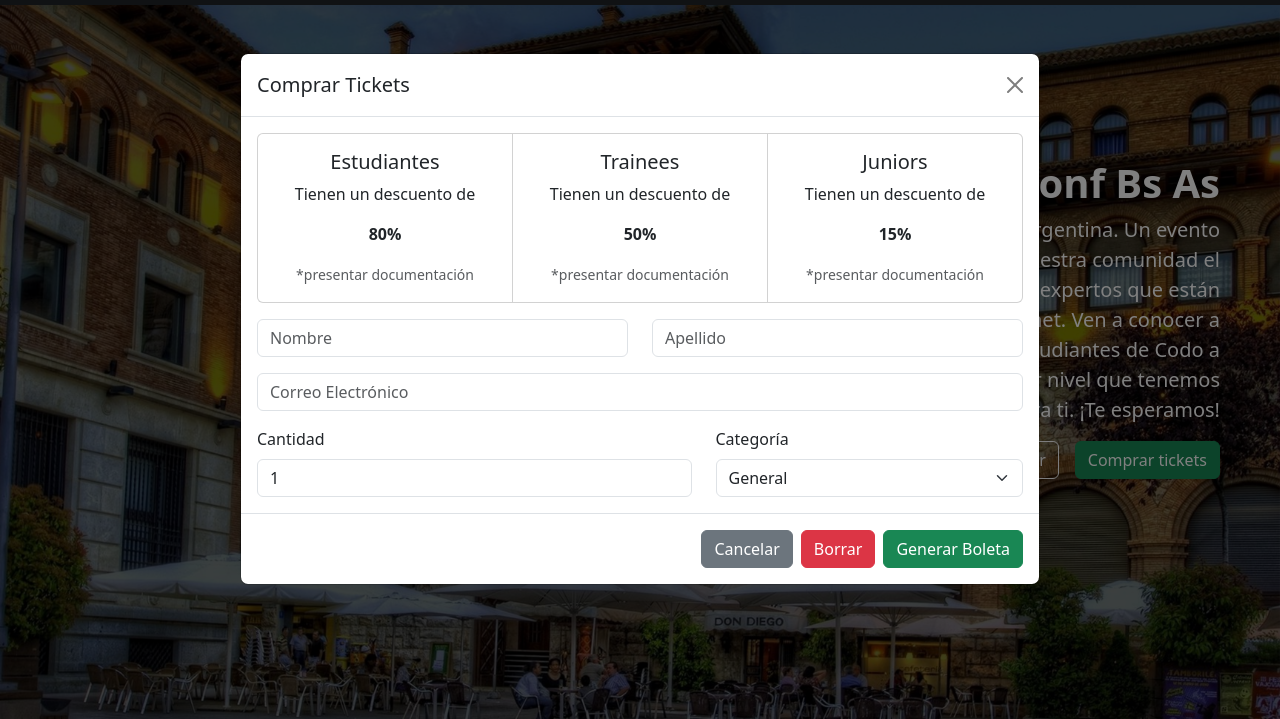
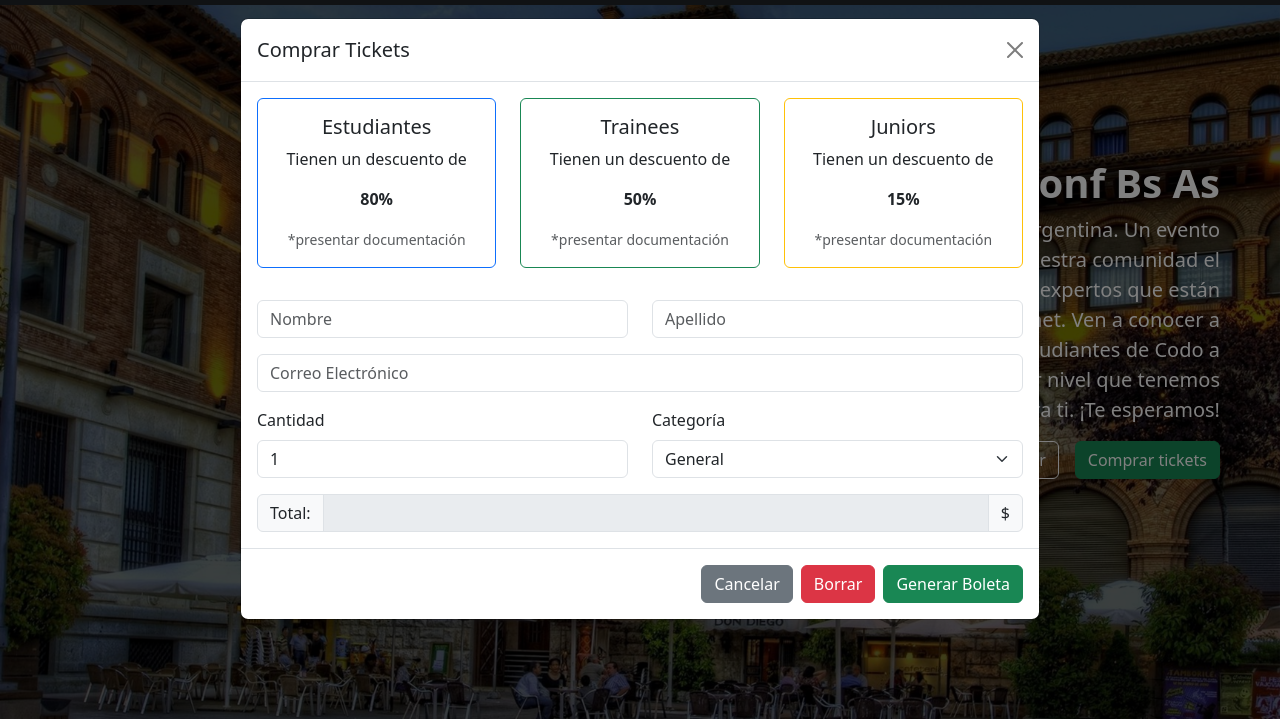
Before and after one commit to mclaudiod/Projecto-Integrador, a plain HTML site: page index.html in a window 1280 px wide. Both pictures are taken after a click on the link "Comprar tickets". Shown: the part 81-800 px from the top of the page. Drawn offline with Linux system fonts and the light colour scheme.

Commit message:
modal changes

```diff
--- a/index.html
+++ b/index.html
@@ -77,8 +77,9 @@
 
                 <form class="d-flex flex-column">
                     <div class="modal-body pb-0">
-                        <div class="card-group mb-3">
-                            <div class="card">
+                        <div class="row mb-3">
+                            <div class="col-lg-4 mb-3 mb--0">
+                                <div class="card h-100 border-primary">
                                     <div class="card-body text-center">
                                         <h5 class="card-title">Estudiantes</h5>
                                         <p class="card-text">Tienen un descuento de</p>
@@ -86,8 +87,10 @@
                                         <p class="card-text"><small class="text-body-secondary">*presentar documentación</small></p>
                                     </div>
                                 </div>
+                            </div>
 
-                            <div class="card">
+                            <div class="col-lg-4 mb-3 mb--0">
+                                <div class="card h-100 border-success">
                                     <div class="card-body text-center">
                                         <h5 class="card-title">Trainees</h5>
                                         <p class="card-text">Tienen un descuento de</p>
@@ -95,8 +98,10 @@
                                         <p class="card-text"><small class="text-body-secondary">*presentar documentación</small></p>
                                     </div>
                                 </div>
+                            </div>
 
-                            <div class="card">
+                            <div class="col-lg-4 mb-3 mb--0">
+                                <div class="card h-100 border-warning">
                                     <div class="card-body text-center">
                                         <h5 class="card-title">Juniors</h5>
                                         <p class="card-text">Tienen un descuento de</p>
@@ -105,41 +110,47 @@
                                     </div>
                                 </div>
                             </div>
+                        </div>
 
-                        <div class="d-flex justify-content-between column-gap-4 mb-3 mb-md-0 flex-column flex-md-row">
-                            <div class="flex-grow-1 mb-3">
+                        <div class="row">
+                            <div class="col-lg-6 mb-3">
                                 <label type="hidden" for="name-ticket" class="form-label d-none"></label>
                                 <input type="text" class="form-control" id="name-ticket" placeholder="Nombre">
                             </div>
 
-                            <div class="flex-grow-1">
+                            <div class="col-lg-6 mb-3">
                                 <label type="hidden" for="surname-ticket" class="form-label d-none"></label>
                                 <input type="text" class="form-control" id="surname-ticket" placeholder="Apellido">
                             </div>
                         </div>
 
-                        <div class="flex-grow-1 mb-3">
+                        <div class="mb-3">
                             <label type="hidden" for="email-ticket" class="form-label d-none"></label>
                             <input type="text" class="form-control" id="email-ticket" placeholder="Correo Electrónico">
                         </div>
 
-                        <div class="d-flex justify-content-between column-gap-4 mb-3 mb-md-0 flex-column flex-md-row">
-                            <div class="flex-grow-1 mb-3">
+                        <div class="row">
+                            <div class="col-lg-6 mb-3">
                                 <label for="quantity-ticket" class="form-label">Cantidad</label>
                                 <input type="number" class="form-control" id="quantity-ticket" value="1">
                             </div>
 
-                            <div class="flex-grow-1">
+                            <div class="col-lg-6 mb-3">
                                 <label for="category-ticket" class="form-label">Categoría</label>
-                                <select class="form-control form-select" id="category-ticket">
+                                <select class="form-select" id="category-ticket">
                                     <option value="general">General</option>
-                                    <option value="student">Estudiante</option>
-                                    <option value="trainee">Trainee</option>
-                                    <option value="junior">Junior</option>
+                                    <option value="students">Estudiantes</option>
+                                    <option value="trainees">Trainees</option>
+                                    <option value="juniors">Juniors</option>
                                 </select>
                             </div>
                         </div>
 
+                        <div class="input-group mb-3">
+                            <span class="input-group-text">Total:</span>
+                            <input type="text" class="form-control" aria-label="Amount (to the nearest dollar)" disabled>
+                            <span class="input-group-text">$</span>
+                        </div>
                     </div>
 
                     <div class="modal-footer">
@@ -214,7 +225,7 @@
     </section>
 
     <section id="convertirse">
-        <div class="container d-grid gap-2 col-12 col-xl-6 mx-auto my-4">
+        <div class="container col-xxl-6 col-xl-8 col-lg-10 col-12 mx-auto my-4">
             <div class="text-center">
                 <p class="text-uppercase mb-0 text-secondary">Conviértete en un</p>
                 <h2 class="text-uppercase mt-0 fw-semibold">Orador</h2>
@@ -222,13 +233,13 @@
             </div>
 
             <form class="d-flex flex-column">
-                <div class="d-flex justify-content-between column-gap-4 mb-3 mb-md-0 flex-column flex-md-row">
-                    <div class="flex-grow-1 mb-3">
+                <div class="row">
+                    <div class="col-lg-6 mb-3">
                         <label type="hidden" for="name" class="form-label d-none"></label>
                         <input type="text" class="form-control" id="name" placeholder="Nombre">
                     </div>
 
-                    <div class="flex-grow-1">
+                    <div class="col-lg-6 mb-3">
                         <label type="hidden" for="surname" class="form-label d-none"></label>
                         <input type="text" class="form-control" id="surname" placeholder="Apellido">
                     </div>
```
Lines whose indentation alone changed are shown as unchanged.
